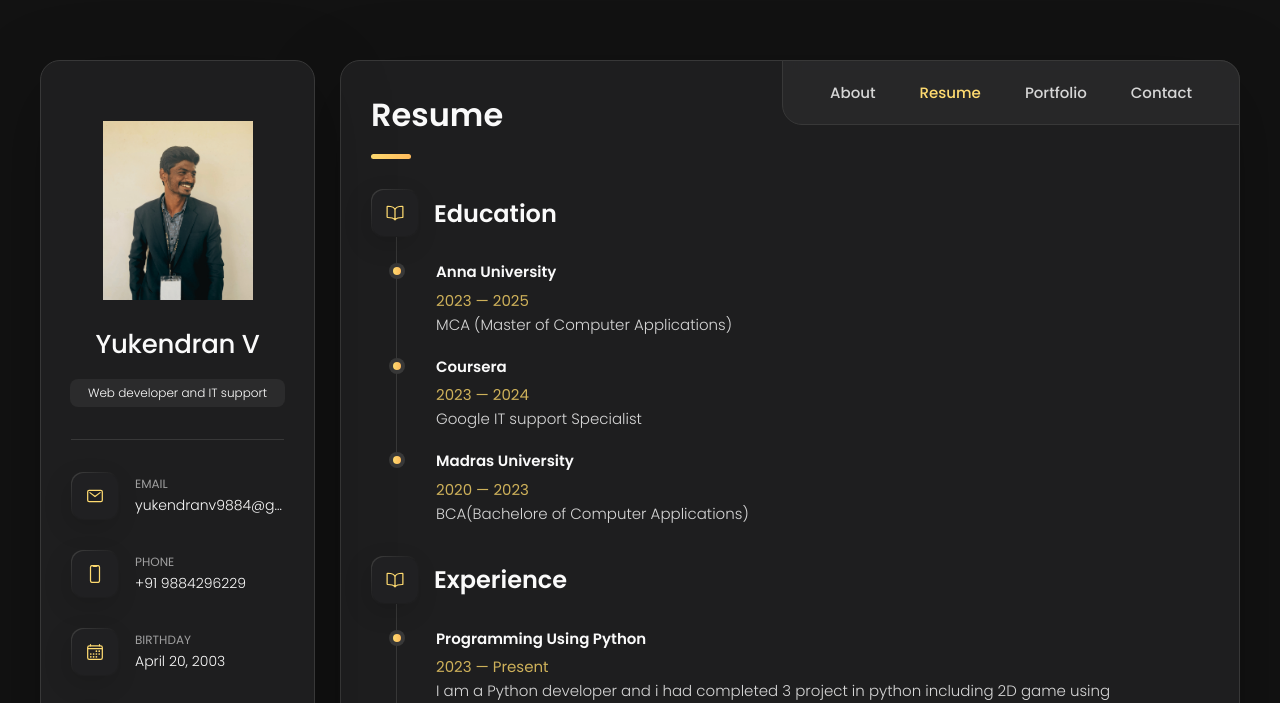
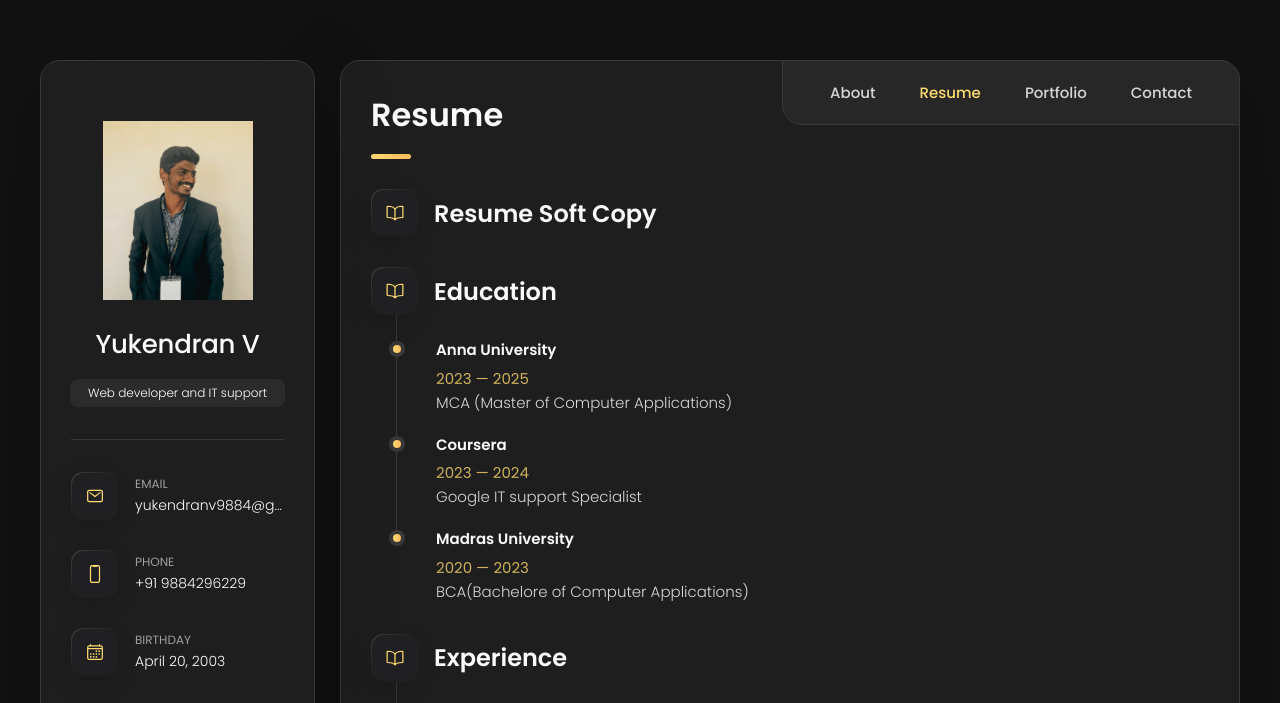
Before and after one commit to yuga-techz/web-port, a plain HTML site: page index.html in a window 1280 px wide. Both pictures are taken after a click on the button "Resume". Shown: the top 703 px of the page. Drawn offline with nearby package versions, Linux system fonts and the light colour scheme.

Commit message:
Add files via upload

```diff
--- a/index.html
+++ b/index.html
@@ -518,6 +518,18 @@
         <header>
           <h2 class="h2 article-title">Resume</h2>
         </header>
+
+        <section class="timeline">
+          <a href="yukendran resume.pdf" download>
+            <div class="title-wrapper">
+              <div class="icon-box">
+                <ion-icon name="book-outline"></ion-icon>
+              </div>
+
+              <h3 class="h3">Resume Soft Copy</h3>
+            </div>
+          </a>
+        </section>
 
         <section class="timeline">
 
```
Also changed, not shown: 1 other file.
